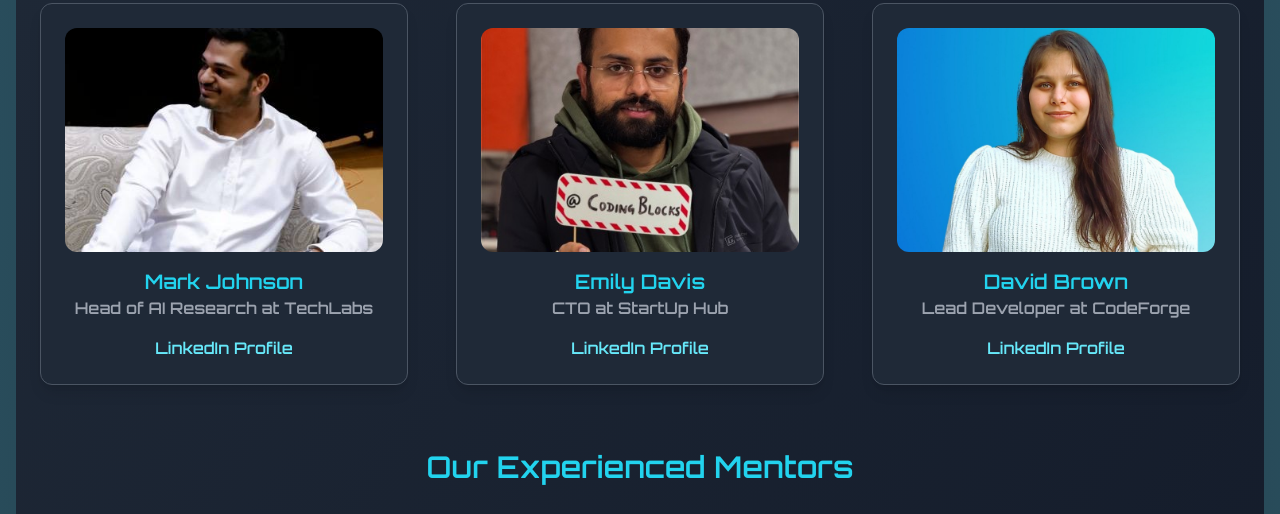
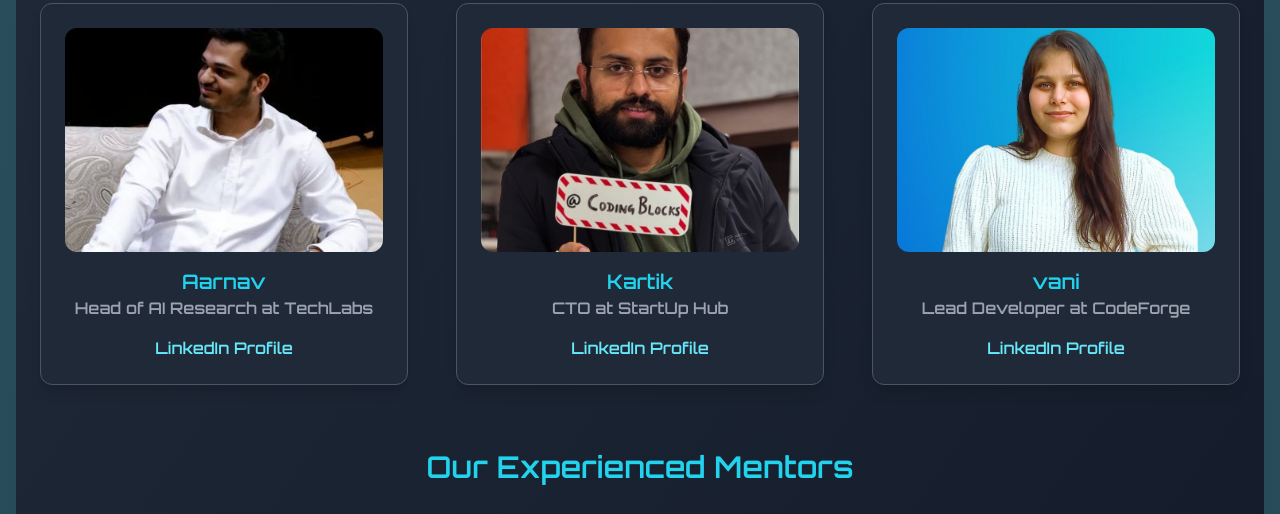
Before and after one commit to Anshika09Singh/Devcation-2025, a plain HTML site: page index.html in a window 1280 px wide. Shown: the part 2331-2845 px from the top of the page. Drawn offline with nearby package versions, Linux system fonts and the light colour scheme.

Commit message:
committed

```diff
--- a/index.html
+++ b/index.html
@@ -129,7 +129,7 @@
       <!-- Judge 1 -->
       <div class="bg-gray-800 border border-gray-600 p-6 rounded-xl shadow-lg hover:scale-105 transition transform">
         <img src="assets/js/images/aarnav.jpg" alt="Judge 1" class="w-full h-56 object-cover rounded-xl mb-4">
-        <h4 class="text-xl font-semibold text-cyan-400">Mark Johnson</h4>
+        <h4 class="text-xl font-semibold text-cyan-400">Aarnav</h4>
         <p class="text-gray-400 mb-4">Head of AI Research at TechLabs</p>
         <a href="https://www.linkedin.com/in/markjohnson" target="_blank" class="text-cyan-300 hover:text-cyan-500 transition">
           LinkedIn Profile
@@ -138,7 +138,7 @@
       <!-- Judge 2 -->
       <div class="bg-gray-800 border border-gray-600 p-6 rounded-xl shadow-lg hover:scale-105 transition transform">
         <img src="assets/js/images/Kartik.jpeg" alt="Judge 2" class="w-full h-56 object-cover rounded-xl mb-4">
-        <h4 class="text-xl font-semibold text-cyan-400">Emily Davis</h4>
+        <h4 class="text-xl font-semibold text-cyan-400">Kartik</h4>
         <p class="text-gray-400 mb-4">CTO at StartUp Hub</p>
         <a href="https://www.linkedin.com/in/emilydavis" target="_blank" class="text-cyan-300 hover:text-cyan-500 transition">
           LinkedIn Profile
@@ -147,7 +147,7 @@
       <!-- Judge 3 -->
       <div class="bg-gray-800 border border-gray-600 p-6 rounded-xl shadow-lg hover:scale-105 transition transform">
         <img src="assets/js/images/vani.jpeg" alt="Judge 3" class="w-full h-56 object-cover rounded-xl mb-4">
-        <h4 class="text-xl font-semibold text-cyan-400">David Brown</h4>
+        <h4 class="text-xl font-semibold text-cyan-400">vani</h4>
         <p class="text-gray-400 mb-4">Lead Developer at CodeForge</p>
         <a href="https://www.linkedin.com/in/davidbrown" target="_blank" class="text-cyan-300 hover:text-cyan-500 transition">
           LinkedIn Profile
```
Also changed, not shown: assets/js/main.js (deleted).
